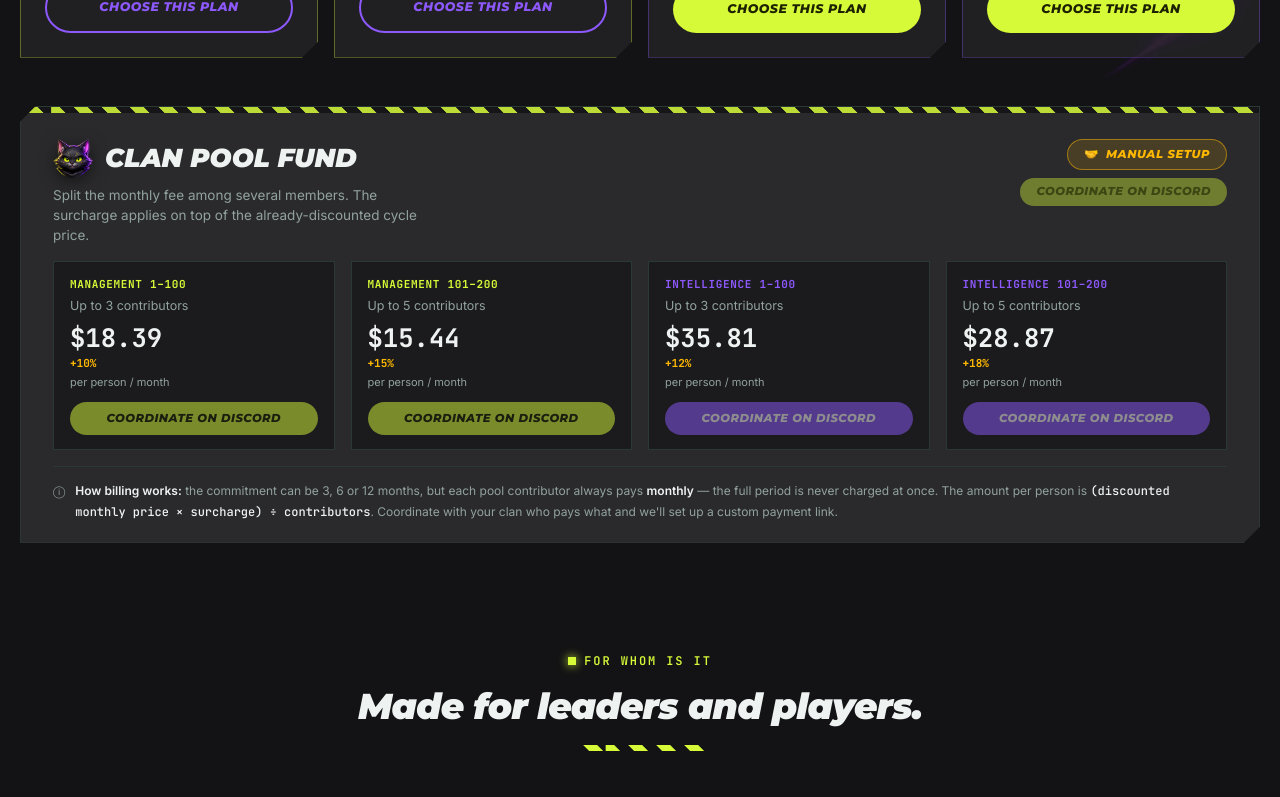
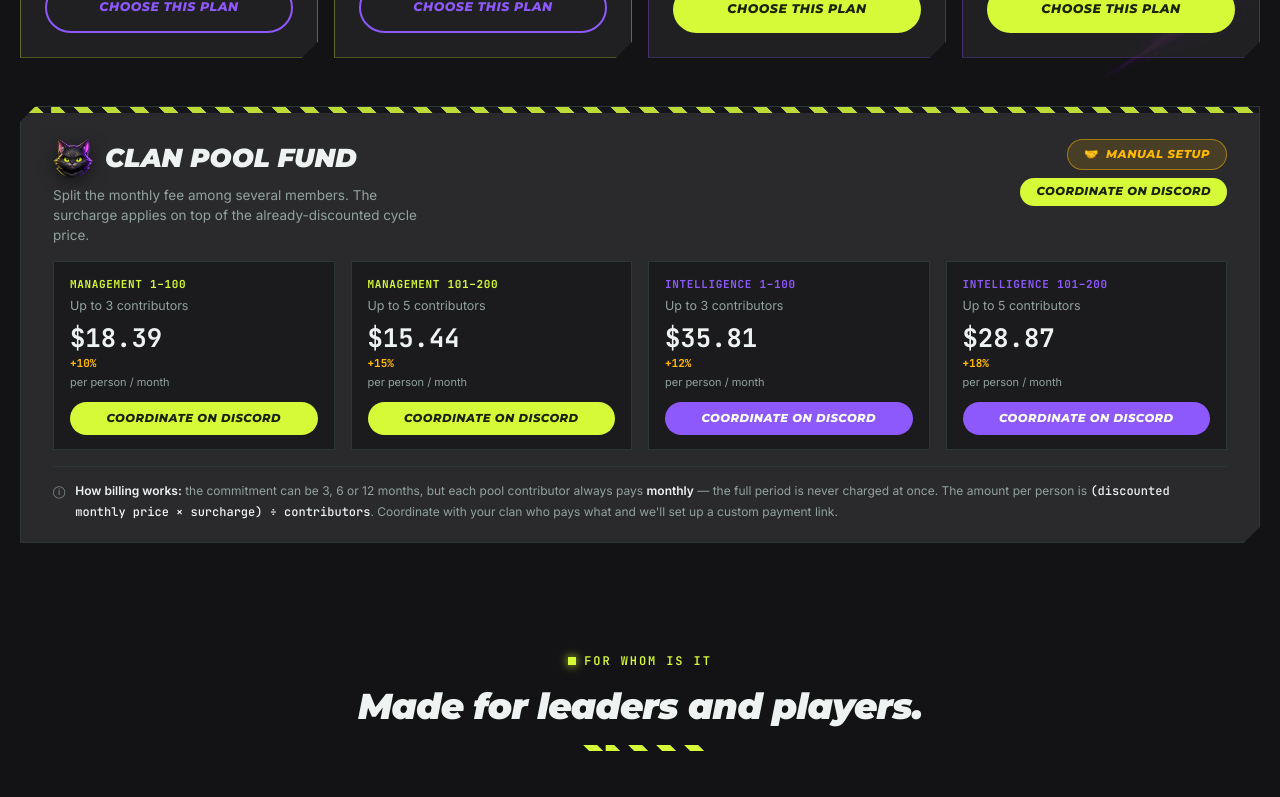
Before and after one commit to Ontiveroshtml/portal-web, a React (Vite) app: page / in a window 1280 px wide. Shown: the part 5060-5857 px from the top of the page. Built offline with nearby package versions, Linux system fonts and the light colour scheme; no server answers.

Commit message:
Planes y discord 1.0

```diff
--- a/src/components/CheckoutModal.tsx
+++ b/src/components/CheckoutModal.tsx
@@ -2,6 +2,7 @@
 import { ApiError, startCheckout, type CheckoutPaymentMethod, type Plan, type PlanPrice } from "../lib/api";
 import { useI18n } from "../i18n/useI18n";
 import { getStoredReferralCode } from "../lib/referral";
+import { DISCORD_PAYMENTS_URL } from "../lib/links";
 
 // Apagado a pedido ("cancelo de cripto hasta nuevo aviso") — el backend
 // también rechaza method:"crypto" mientras tanto (ver checkout.stripe.ts).
@@ -103,7 +104,14 @@
           <button type="button" onClick={onClose} className="text-xs text-[var(--muted)] underline">
             {t("checkout.cancel")}
           </button>
-          <p className="mt-1 text-center text-[11px] text-[var(--muted)]">{t("checkout.otherMethod")}</p>
+          <a
+            href={DISCORD_PAYMENTS_URL}
+            target="_blank"
+            rel="noreferrer"
+            className="mt-1 block text-center text-[11px] text-[var(--muted)] underline hover:text-[var(--accent)]"
+          >
+            {t("checkout.otherMethod")}
+          </a>
         </form>
       </div>
     </div>
--- a/src/components/landing/Planes.tsx
+++ b/src/components/landing/Planes.tsx
@@ -4,7 +4,7 @@
 import { useI18n } from "../../i18n/useI18n";
 import { FALLBACK_PLANS, isFallbackPlan, POOL_RULES } from "./planesFallback";
 import { Highlight, RichText } from "./shared";
-import { DISCORD_URL } from "../../lib/links";
+import { DISCORD_PAYMENTS_URL } from "../../lib/links";
 
 // Diseño de `guild-core-planes.html`: selector de método de pago, ciclos
 // centrados, tarjetas con corte de 16px por tramo de jugadores, cabeceras de
@@ -207,22 +207,14 @@
         +{rule.surcharge}%
       </div>
       <div className="text-[11px] text-[var(--muted)]">{t("planes.pool.per")}</div>
-      {DISCORD_URL ? (
       <a
-          href={DISCORD_URL}
+        href={DISCORD_PAYMENTS_URL}
         target="_blank"
         rel="noreferrer"
         className={`mt-3 block w-full rounded-full px-3.5 py-2 text-center [font-family:'Montserrat',sans-serif] text-[11.5px] font-extrabold italic uppercase tracking-[.04em] transition duration-150 hover:brightness-110 ${style.poolCta}`}
       >
         {t("planes.pool.cta")}
       </a>
-      ) : (
-        <span
-          className={`mt-3 block w-full cursor-not-allowed rounded-full px-3.5 py-2 text-center [font-family:'Montserrat',sans-serif] text-[11.5px] font-extrabold italic uppercase tracking-[.04em] opacity-50 ${style.poolCta}`}
-        >
-          {t("planes.pool.cta")}
-        </span>
-      )}
     </div>
   );
 }
@@ -454,20 +446,14 @@
                   <span aria-hidden="true">🤝</span>
                   {t("planes.pool.tag")}
                 </span>
-                {DISCORD_URL ? (
                 <a
-                    href={DISCORD_URL}
+                  href={DISCORD_PAYMENTS_URL}
                   target="_blank"
                   rel="noreferrer"
                   className="gc-boton inline-flex items-center gap-2 whitespace-nowrap rounded-full bg-[var(--accent)] px-4 py-2 [font-family:'Montserrat',sans-serif] text-[11.5px] font-extrabold italic uppercase leading-none tracking-[.04em] text-[#1c2200] transition duration-150 hover:brightness-110"
                 >
                   {t("planes.pool.cta")}
                 </a>
-                ) : (
-                  <span className="inline-flex cursor-not-allowed items-center gap-2 whitespace-nowrap rounded-full bg-[var(--accent)]/40 px-4 py-2 [font-family:'Montserrat',sans-serif] text-[11.5px] font-extrabold italic uppercase leading-none tracking-[.04em] text-[#1c2200]/60">
-                    {t("planes.pool.cta")}
-                  </span>
-                )}
               </div>
             </div>
 
--- a/src/lib/links.ts
+++ b/src/lib/links.ts
@@ -1,4 +1,7 @@
-// Compartido entre Footer y el Fondo Común de clan (Planes.tsx): un solo
-// lugar para pegar la invitación cuando el Discord esté publicado, en vez de
-// tener que buscar cada punto de la landing que la referencia.
-export const DISCORD_URL: string = "";
+// Invitaciones de Discord (no caducan, uso ilimitado) — separadas por
+// propósito para poder ver en el dashboard de Discord (Ajustes → Invitaciones)
+// cuánta gente entra por cada una.
+// Comunidad general (footer, "únete al Discord") → canal #welcome.
+export const DISCORD_URL: string = "https://discord.gg/SbKWkfSphN";
+// Coordinar pagos personalizados / Fondo Común → canal #support-tickets.
+export const DISCORD_PAYMENTS_URL: string = "https://discord.gg/njm3VAUwtK";
```
Lines whose indentation alone changed are shown as unchanged.
